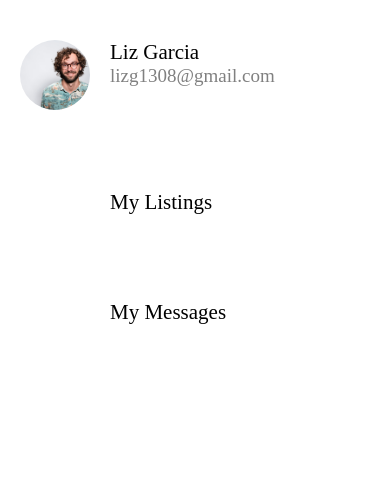
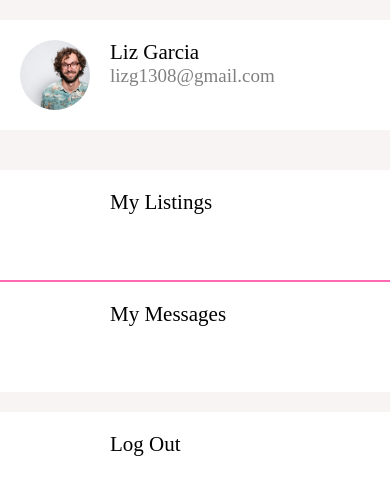
Before and after one commit to caliz83/unstuffApp, a React Native app: screen / in a window 390 px wide. Shown: the top 494 px of the page. Built offline with nearby package versions, Linux system fonts and the light colour scheme.

Commit message:
added logout section to AccountsScreen, added styling to Screen, added styling to styles.container in ListItem

```diff
--- a/app/components/ListItem.js
+++ b/app/components/ListItem.js
@@ -25,8 +25,9 @@
 const styles = StyleSheet.create({
     container: {
         flexDirection: 'row',
-        padding: 20
-    }    ,
+        padding: 20,
+        backgroundColor: Colour.white
+    },
     image: {
         width: 70,
         height: 70,
--- a/app/components/Screen.js
+++ b/app/components/Screen.js
@@ -2,9 +2,10 @@
 import { SafeAreaView, StyleSheet } from 'react-native';
 import Constants from 'expo-constants';
 
-const Screen = ({children}) => {
+const Screen = ({children, style}) => {
   return (
-    <SafeAreaView style={styles.screen}>
+    <SafeAreaView style={[styles.screen, style]}>
+        {/* in an array to add style, which makes the list items show as white on a light gray background */}
       {children}
     </SafeAreaView>
   )
--- a/app/screens/AccountsScreen.js
+++ b/app/screens/AccountsScreen.js
@@ -1,10 +1,11 @@
 import React from "react";
 import Screen from "../components/Screen";
 import ListItem from "../components/ListItem";
-import { View, StyleSheet } from "react-native";
+import { View, StyleSheet, Modal } from "react-native";
 import { FlatList } from "react-native-gesture-handler";
 import Colour from "../config/Colour";
 import Icon from "../components/Icon";
+import ListItemSeparator from "../components/ListItemSeparator";
 
 //dummy data
 const menuItems = [
@@ -32,6 +33,8 @@
         <FlatList
           data={menuItems}
           keyExtractor={(menuItems) => menuItems.title}
+          ItemSeparatorComponent={ListItemSeparator}
+        //   not using the alligators to add ListItemComponent unless we need to pass in props
           renderItem={({ item }) => (
             <ListItem
               title={item.title}
@@ -45,6 +48,7 @@
           )}
         />
       </View>
+      <ListItem title='Log Out' imageComponent={<Icon name='logout' backgroundColor="orange" />} />
     </Screen>
   );
 };
```
